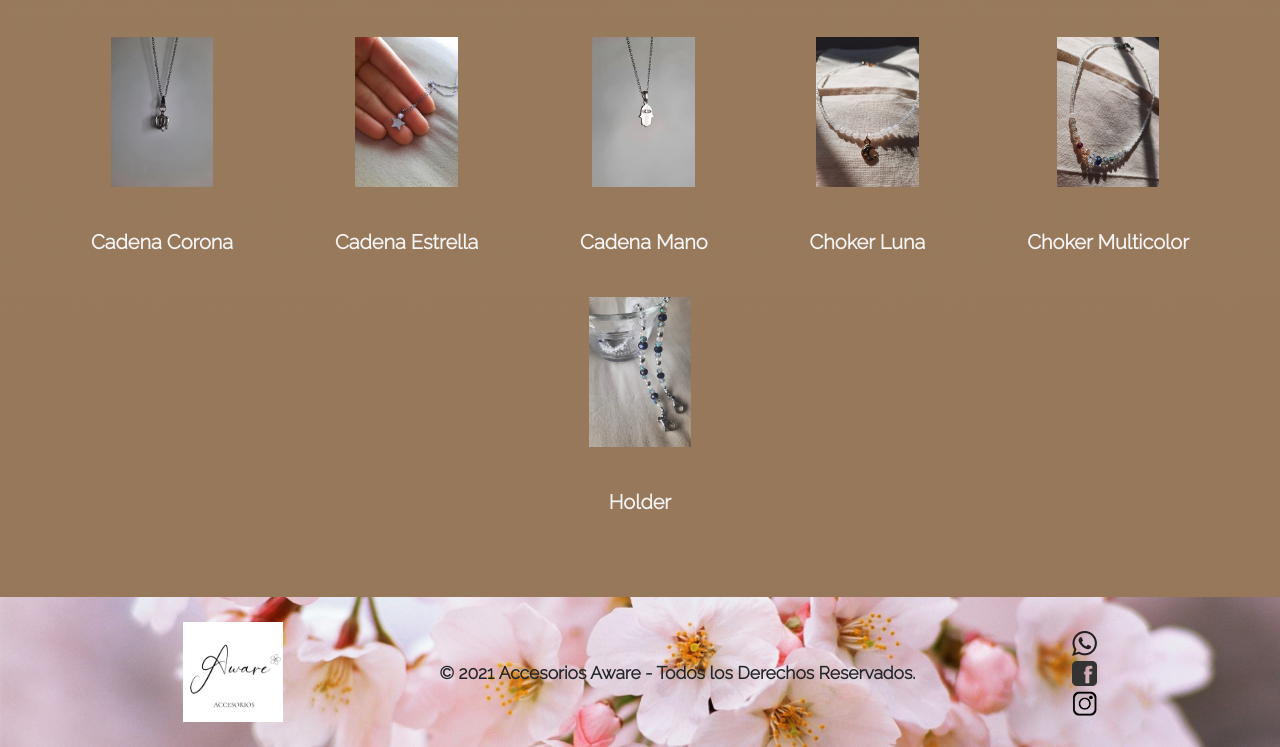
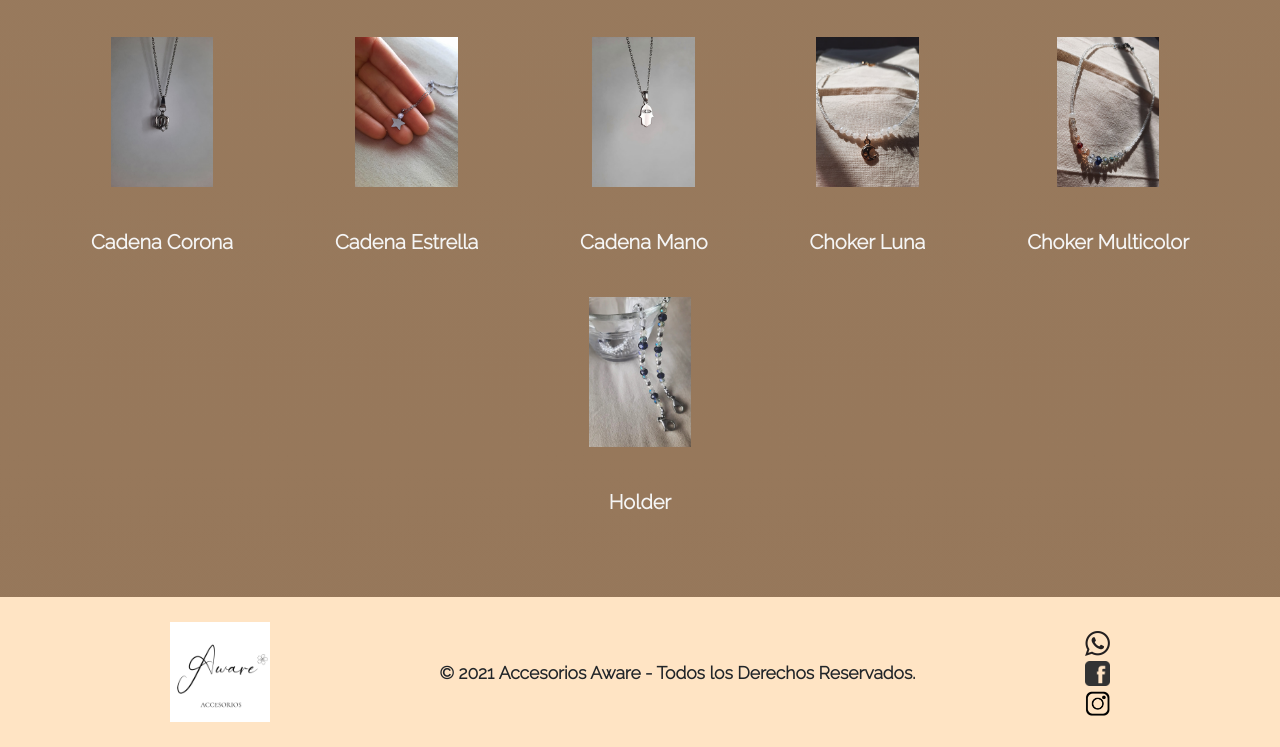
Before and after one commit to karentamae/ProyectoFinal, a website: page index.html in a window 1280 px wide. Shown: the part 3376-4123 px from the top of the page. Drawn offline with nearby package versions, Linux system fonts and the light colour scheme; files that its build step writes are made by us from their sources.

Commit message:
cambio color fondo footer

```diff
--- a/scss/_footer.scss
+++ b/scss/_footer.scss
@@ -1,11 +1,6 @@
 footer {
     height: 150px;
-    background-image: url(/Img/sakuraWallpaper.jpg);
-    background-repeat: no-repeat;
-    background-position: center;
-    background-size: cover;
-    margin: 0;
-    padding: 2%;
+   background-color: bisque;
 
     display: flex;
     flex-direction: row;
```
